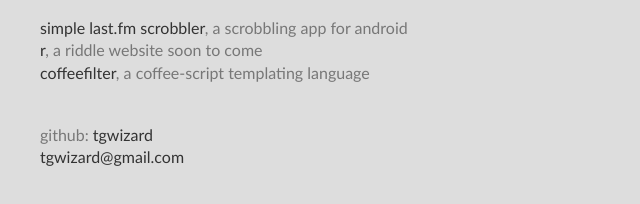
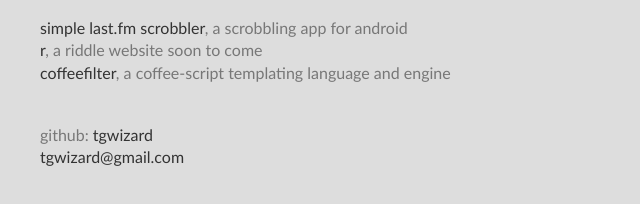
Before and after one commit to tgwizard/tgwizard.com, a plain HTML site: page index.html in a window 1280 px wide. Shown: the part 150-354 px from the top of the page, 0-640 px from the left. Drawn offline with nearby package versions, Linux system fonts and the light colour scheme.

Commit message:
Reworded a description

```diff
--- a/index.html
+++ b/index.html
@@ -46,7 +46,7 @@
 				scrobbling app for android</li>
 				<li><a href="#">r</a>, a riddle website soon to come</li>
 				<li><a href="https://github.com/tgwizard/coffeefilter">coffeefilter</a>, a
-				coffee-script templating language</li>
+				coffee-script templating language and engine</li>
 
 			</ul>
 		</ul>
```
